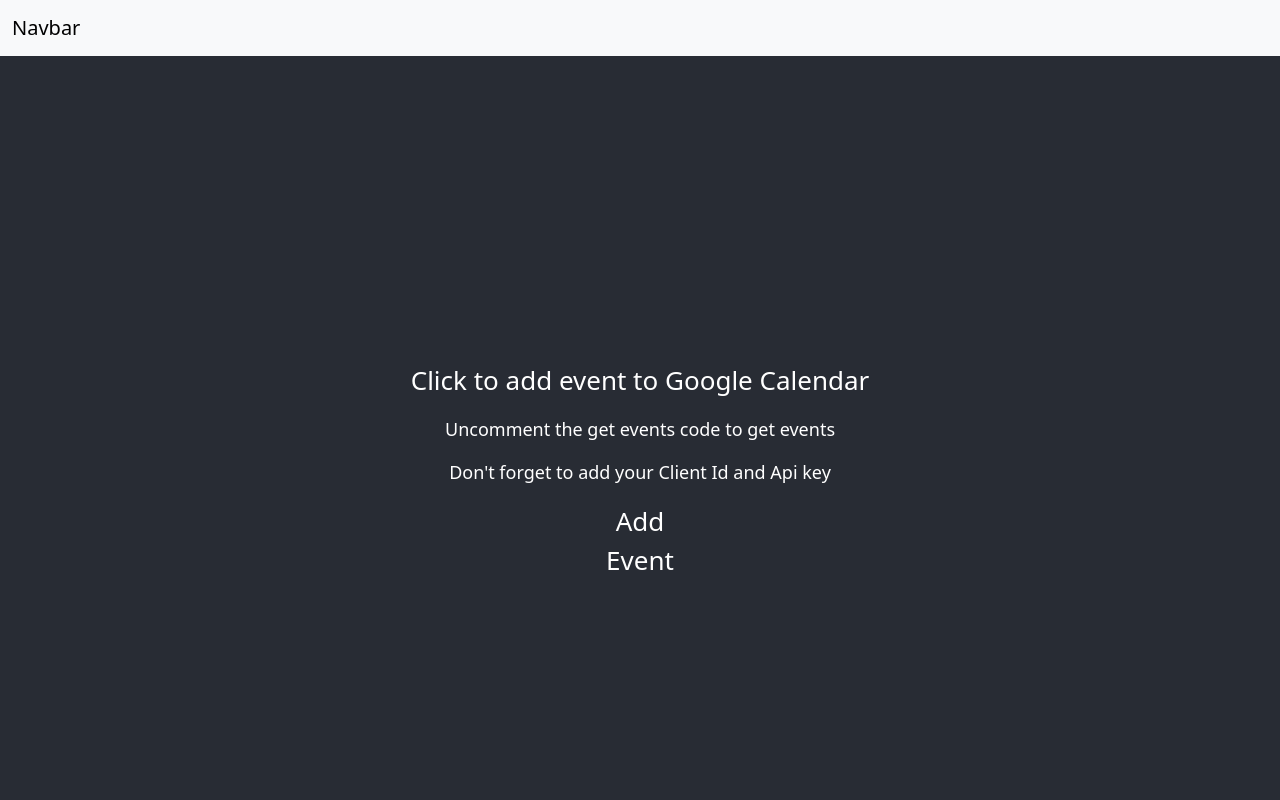
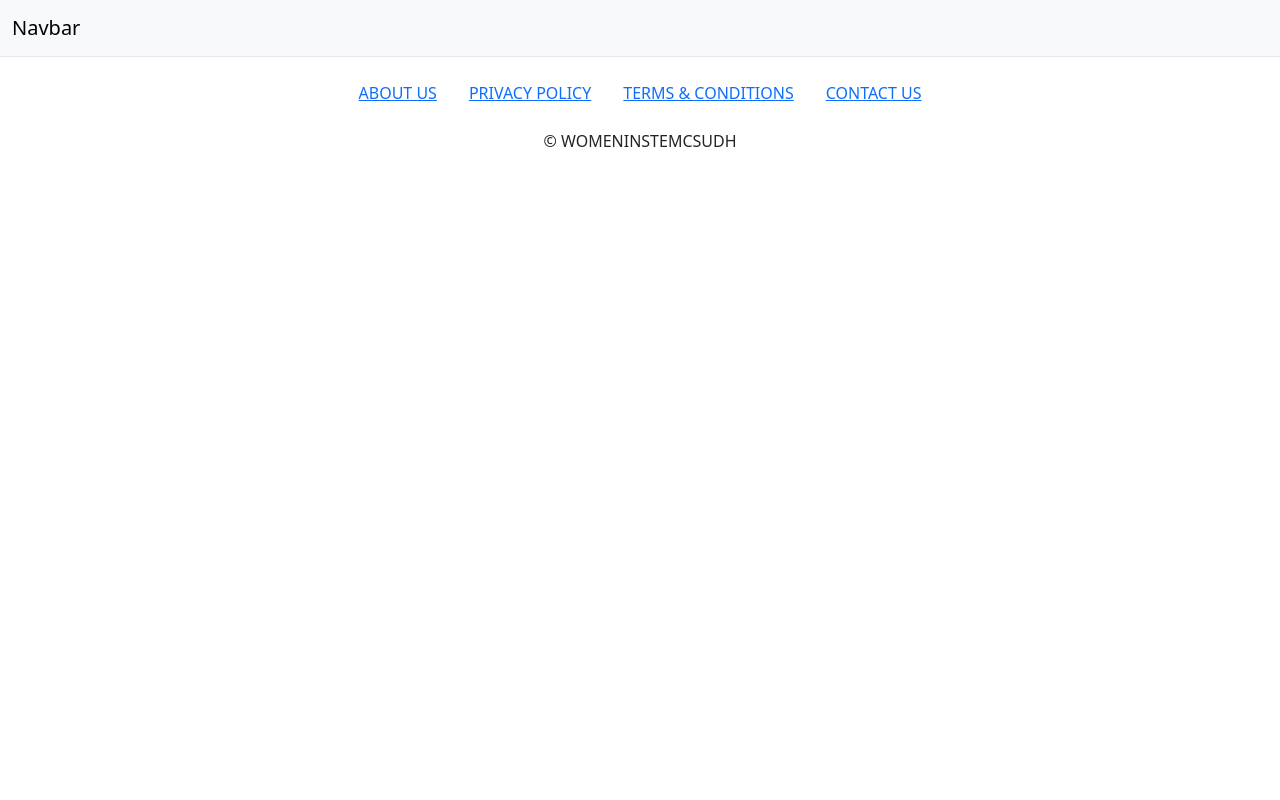
Before and after one commit to avryjacksoncom/women-in-stem-club-website, a React (Create React App) app in the folder fullstack-front/: page /calendar in a window 1280 px wide. Shown: the top 800 px of the page. Built offline with nearby package versions, Linux system fonts and the light colour scheme.

Commit message:
create women's in stem club template site

```diff
--- a/fullstack-front/src/layout/Footer.js
+++ b/fullstack-front/src/layout/Footer.js
@@ -18,7 +18,7 @@
                         Contact Us
                     </a>
                 </div>
-                <div className="uppercase pb-6">&copy; furryus.com</div>
+                <div className="uppercase pb-6">&copy; womeninstemCSUDH</div>
             </div>
         </footer>
     );
--- a/fullstack-front/src/pages/Calendar.js
+++ b/fullstack-front/src/pages/Calendar.js
@@ -2,103 +2,9 @@
 
 export default function Calendar() {
 
-    var gapi = window.gapi
-    /*
-      Update with your own Client Id and Api key
-    */
-    var CLIENT_ID = "388614345690-miqpeovu4gln373sha4qvg5e9d8ks5c8.apps.googleusercontent.com"
-    var API_KEY = "AIzaSyC9LipL3iiaYFK95e3CH_-FGZyTATftEjk"
-
-    var DISCOVERY_DOCS = ["https://www.googleapis.com/discovery/v1/apis/calendar/v3/rest"]
-    var SCOPES = "https://www.googleapis.com/auth/calendar.events"
-
-    const handleClick = () => {
-        gapi.load('client:auth2', () => {
-            console.log('loaded client')
-
-            gapi.client.init({
-                apiKey: API_KEY,
-                clientId: CLIENT_ID,
-                discoveryDocs: DISCOVERY_DOCS,
-                scope: SCOPES,
-            })
-
-            gapi.client.load('calendar', 'v3', () => console.log('bam!'))
-
-            gapi.auth2.getAuthInstance().signIn()
-                .then(() => {
-
-                    var event = {
-                        'summary': 'Awesome Event!',
-                        'location': '800 Howard St., San Francisco, CA 94103',
-                        'description': 'Really great refreshments',
-                        'start': {
-                            'dateTime': '2020-06-28T09:00:00-07:00',
-                            'timeZone': 'America/Los_Angeles'
-                        },
-                        'end': {
-                            'dateTime': '2020-06-28T17:00:00-07:00',
-                            'timeZone': 'America/Los_Angeles'
-                        },
-                        'recurrence': [
-                            'RRULE:FREQ=DAILY;COUNT=2'
-                        ],
-                        'attendees': [
-                            { 'email': 'lpage@example.com' },
-                            { 'email': 'sbrin@example.com' }
-                        ],
-                        'reminders': {
-                            'useDefault': false,
-                            'overrides': [
-                                { 'method': 'email', 'minutes': 24 * 60 },
-                                { 'method': 'popup', 'minutes': 10 }
-                            ]
-                        }
-                    }
-
-                    var request = gapi.client.calendar.events.insert({
-                        'calendarId': 'primary',
-                        'resource': event,
-                    })
-
-                    request.execute(event => {
-                        console.log(event)
-                        window.open(event.htmlLink)
-                    })
-
-
-                    /*
-                        Uncomment the following block to get events
-                    */
-                    /*
-                    // get events
-                    gapi.client.calendar.events.list({
-                      'calendarId': 'primary',
-                      'timeMin': (new Date()).toISOString(),
-                      'showDeleted': false,
-                      'singleEvents': true,
-                      'maxResults': 10,
-                      'orderBy': 'startTime'
-                    }).then(response => {
-                      const events = response.result.items
-                      console.log('EVENTS: ', events)
-                    })
-                    */
-
-
-                })
-        })
-    }
-
-
     return (
         <div className="App">
-            <header className="App-header">
-                <p>Click to add event to Google Calendar</p>
-                <p style={{ fontSize: 18 }}>Uncomment the get events code to get events</p>
-                <p style={{ fontSize: 18 }}>Don't forget to add your Client Id and Api key</p>
-                <button style={{ width: 100, height: 50 }} onClick={handleClick}>Add Event</button>
-            </header>
+
         </div>
     );
 }
--- a/fullstack-front/src/pages/Home.js
+++ b/fullstack-front/src/pages/Home.js
@@ -1,5 +1,5 @@
 import React from 'react';
-import zomgImage from './zomg.jpg';
+import dog from './dog.webp';
 import { Link } from 'react-router-dom';
 
 export default function Home() {
@@ -13,10 +13,10 @@
                         href="#"
                         className="font-bold text-gray-800 uppercase hover:text-gray-700 text-5xl"
                     >
-                        FurryUs.com
+                        Women's in Stem at CSUDH
                     </a>
                     <p className="text-lg text-gray-600">
-                        Your guide to Southern California's furry events and community.
+                        Information for Women's stem Club
                     </p>
                 </div>
             </header>
@@ -30,19 +30,19 @@
                     </Link>
 
                     <a href="#" className="hover:bg-gray-400 rounded py-2 px-4 mx-2">
-                        Events
-                    </a>
-                    <a href="#" className="hover:bg-gray-400 rounded py-2 px-4 mx-2">
-                        Art & Media
+                        Resources
                     </a>
                     <a href="#" className="hover:bg-gray-400 rounded py-2 px-4 mx-2">
                         Community
                     </a>
                     <a href="#" className="hover:bg-gray-400 rounded py-2 px-4 mx-2">
-                        Meetups
+                        Internships
                     </a>
                     <a href="#" className="hover:bg-gray-400 rounded py-2 px-4 mx-2">
-                        Resources
+                        Events
+                    </a>
+                    <a href="#" className="hover:bg-gray-400 rounded py-2 px-4 mx-2">
+                        About us
                     </a>
                 </div>
             </nav>
@@ -63,20 +63,20 @@
                                 href="#"
                                 className="text-blue-700 text-sm font-bold uppercase pb-4"
                             >
-                                Upcoming Event
+                                News
                             </a>
                             <a
                                 href="#"
                                 className="text-3xl font-bold hover:text-gray-700 pb-4"
                             >
-                                Meow Mixx Furry Rave 18+
+                                Dog
                             </a>
-                                <img src={zomgImage} alt="Featured Event" className="small-image" />;
+                                <img src={dog} alt="Featured Event" className="small-image" />;
                             <p className="text-sm pb-3">
-                                By <a href="#" className="font-semibold hover:text-gray-800">FurCon Team</a>, Scheduled on December 10th, 2024
+                                By <a href="#" className="font-semibold hover:text-gray-800">Srudent</a>, Scheduled on Tuesday 11th, 2024
                             </p>
                             <p className="pb-6">
-                                ZOMG !!? An oldweb furry rave :0 !?!
+                                Dog
                             </p>
                             <a
                                 href="#"
@@ -92,7 +92,8 @@
                         <p className="text-xl font-semibold pb-5">Event Calendar</p>
                         <iframe
                             title="Furry Events Calendar"
-                            src="https://calendar.google.com/calendar/embed?src=furryuscalendar%40gmail.com&ctz=UTC"
+                            src="https://calendar.google.com/calendar/u/0/embed?src=morernos355@gmail.com&ctz=America/Los_Angeles"
+
                             className="w-full h-96 border"
                             style={{ height: '700px', width: '100%' }}
                             frameBorder="0"
@@ -107,9 +108,7 @@
                     <div className="w-full bg-white shadow flex flex-col my-4 p-6">
                         <p className="text-xl font-semibold pb-5">About Us</p>
                         <p>
-                            We are a community-driven platform connecting furries in Southern
-                            California. From conventions to casual meetups, we help you stay
-                            connected with like-minded individuals.
+                            We are a community-driven website.
                         </p>
                         <a
                             href="#"
@@ -121,29 +120,29 @@
 
                     {/* Featured Artists */}
                     <div className="w-full bg-white shadow flex flex-col my-4 p-6">
-                        <p className="text-xl font-semibold pb-5">Featured Artists</p>
+                        <p className="text-xl font-semibold pb-5">Featured Student</p>
                         <div className="grid grid-cols-3 gap-3">
                             <img
                                 className="hover:opacity-75"
                                 src="https://source.unsplash.com/150x150/?art,illustration"
-                                alt="Artist Work"
+                                alt=" Student 1"
                             />
                             <img
                                 className="hover:opacity-75"
                                 src="https://source.unsplash.com/150x150/?digital,art"
-                                alt="Artist Work"
+                                alt=" Student 2"
                             />
                             <img
                                 className="hover:opacity-75"
                                 src="https://source.unsplash.com/150x150/?furry,art"
-                                alt="Artist Work"
+                                alt="Student 3"
                             />
                         </div>
                         <a
                             href="#"
                             className="w-full bg-blue-800 text-white font-bold text-sm uppercase rounded hover:bg-blue-700 flex items-center justify-center px-2 py-3 mt-6"
                         >
-                            View More Artists
+                            Learn More
                         </a>
                     </div>
                 </aside>
```
Also changed, not shown: fullstack-front/src/pages/dog.webp (added), fullstack-front/src/pages/zomg.jpg (deleted).
